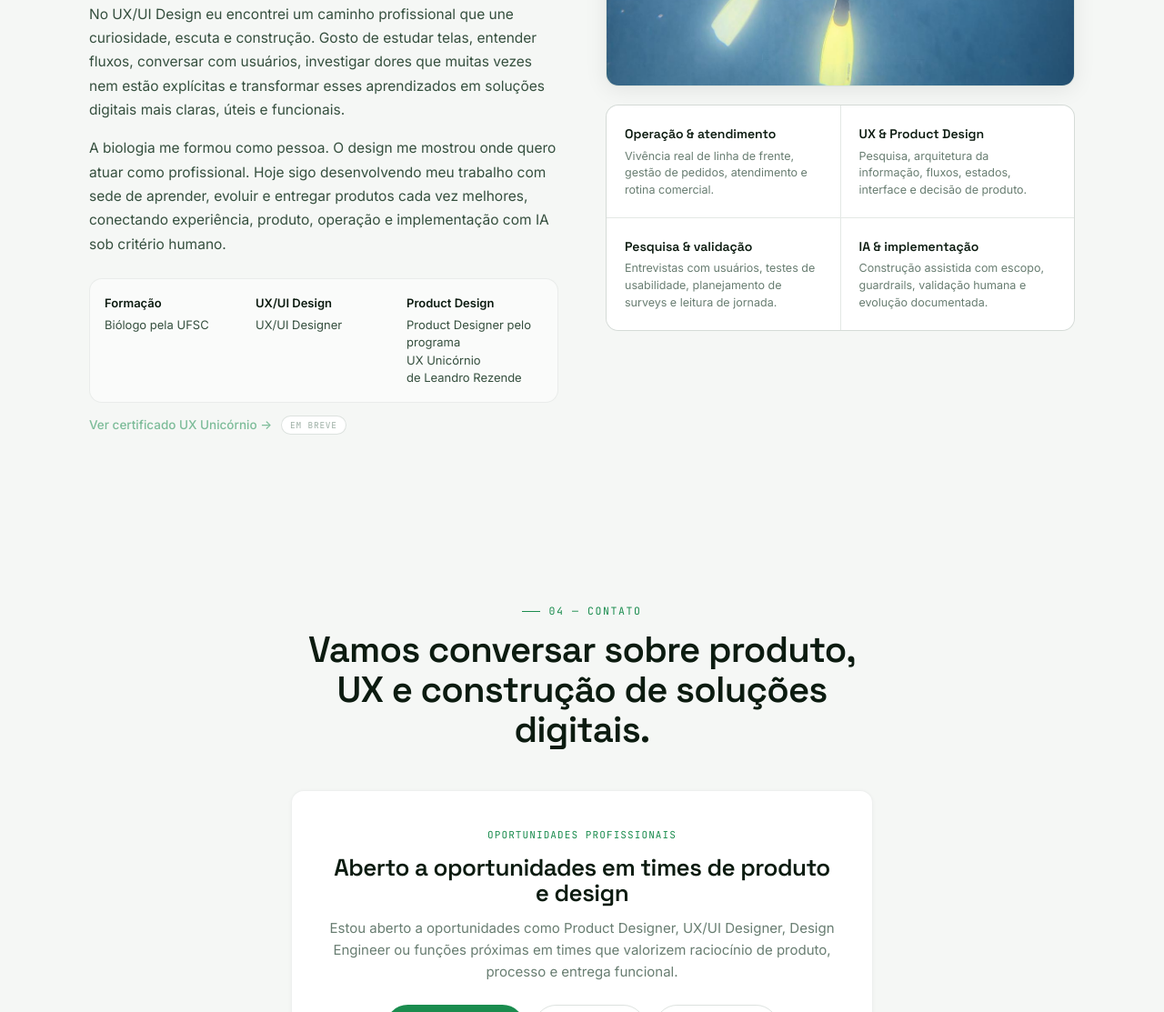
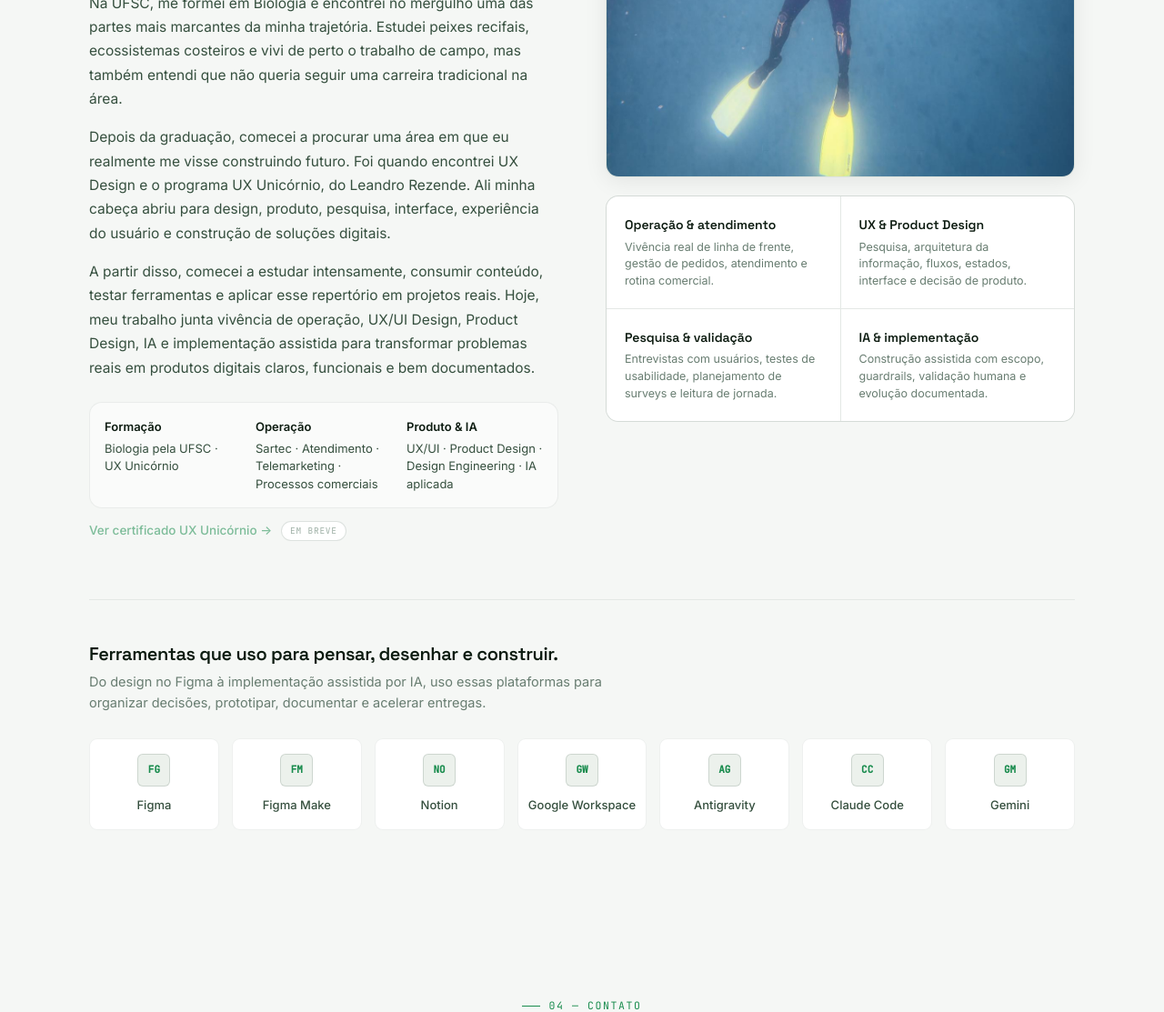
Before and after one commit to Suertesoy/portifolio-lucas-alves-cabral, a plain HTML site: page index.html in a window 1280 px wide. Shown: the part 4513-5626 px from the top of the page at 91% size. Drawn offline with Linux system fonts and the light colour scheme.

Commit message:
feat: update about section and tools block

```diff
--- a/index.html
+++ b/index.html
@@ -553,6 +553,77 @@ section{padding:88px 0;position:relative}
 .rep .rt{font-size:14px;font-weight:600;margin-bottom:4px;font-family:"Space Grotesk"}
 .rep .rd{font-size:12.5px;color:var(--muted);line-height:1.5}
 
+.about-tools {
+  margin-top: 64px;
+  padding-top: 48px;
+  border-top: 1px solid var(--line);
+}
+.about-tools h3 {
+  font-family: "Space Grotesk", sans-serif;
+  font-size: 20px;
+  font-weight: 600;
+  margin-bottom: 8px;
+}
+.about-tools p {
+  color: var(--muted);
+  font-size: 14.5px;
+  line-height: 1.6;
+  margin-bottom: 28px;
+  max-width: 68ch;
+}
+.tools-grid {
+  display: grid;
+  grid-template-columns: repeat(7, 1fr);
+  gap: 14px;
+}
+.tool-card {
+  display: flex;
+  flex-direction: column;
+  align-items: center;
+  justify-content: center;
+  background: var(--bg-elev);
+  border: 1px solid var(--line);
+  border-radius: var(--radius-sm);
+  padding: 16px 8px;
+  text-align: center;
+  transition: transform .3s var(--ease), border-color .3s, box-shadow .3s var(--ease);
+}
+.tool-card:hover {
+  transform: translateY(-2px);
+  border-color: var(--line-green);
+  box-shadow: 0 4px 16px rgba(26,140,78,.08);
+}
+.tool-logo-placeholder {
+  width: 36px;
+  height: 36px;
+  border-radius: 6px;
+  background: var(--bg-elev-2);
+  border: 1px solid var(--line-strong);
+  display: flex;
+  align-items: center;
+  justify-content: center;
+  font-family: "JetBrains Mono", monospace;
+  font-size: 11px;
+  font-weight: 600;
+  color: var(--accent);
+  margin-bottom: 10px;
+}
+.tool-card span {
+  font-size: 13px;
+  font-weight: 500;
+  color: var(--text-soft);
+}
+@media(max-width: 920px) {
+  .tools-grid {
+    grid-template-columns: repeat(4, 1fr);
+  }
+}
+@media(max-width: 520px) {
+  .tools-grid {
+    grid-template-columns: repeat(2, 1fr);
+  }
+}
+
 /* =========================================================
    CONTATO
    ========================================================= */
@@ -917,26 +988,27 @@ footer{border-top:1px solid var(--line);padding:44px 0 38px;margin-top:20px}
   <div class="wrap">
     <div class="sec-head reveal">
       <span class="kicker">03 — Sobre</span>
+      <h2>Alguém que mergulha de cabeça no que gosta.</h2>
     </div>
     <div class="about">
       <div class="reveal">
-        <p class="lead">Antes de trabalhar com produto e interfaces, eu aprendi a observar pessoas, ambientes e sistemas vivos. Sou biólogo pela UFSC, me aproximei do mergulho durante a graduação e carrego dessa trajetória um olhar atento para contexto, comportamento e conexão entre partes.</p>
-        <p>Minha relação com design nasceu também dentro da Sartec, empresa da minha família, onde vivi de perto a rotina de um negócio real. Passei por atendimento, vendas, comunicação, marketing, operação e contato direto com clientes. Foi nesse ambiente que comecei a perceber como organização, clareza e experiência podem mudar a forma como uma empresa funciona.</p>
-        <p>No UX/UI Design eu encontrei um caminho profissional que une curiosidade, escuta e construção. Gosto de estudar telas, entender fluxos, conversar com usuários, investigar dores que muitas vezes nem estão explícitas e transformar esses aprendizados em soluções digitais mais claras, úteis e funcionais.</p>
-        <p>A biologia me formou como pessoa. O design me mostrou onde quero atuar como profissional. Hoje sigo desenvolvendo meu trabalho com sede de aprender, evoluir e entregar produtos cada vez melhores, conectando experiência, produto, operação e implementação com IA sob critério humano.</p>
+        <p class="lead">Cresci dentro da papelaria da minha família, a Sartec. Desde cedo, acompanhei a rotina de atendimento, pedidos, clientes, loja, telemarketing, processos comerciais e tudo aquilo que faz uma operação funcionar no dia a dia. Mesmo durante a faculdade, continuei ajudando de forma remota sempre que podia, principalmente em demandas de comunicação, mídia, atendimento e organização.</p>
+        <p>Na UFSC, me formei em Biologia e encontrei no mergulho uma das partes mais marcantes da minha trajetória. Estudei peixes recifais, ecossistemas costeiros e vivi de perto o trabalho de campo, mas também entendi que não queria seguir uma carreira tradicional na área.</p>
+        <p>Depois da graduação, comecei a procurar uma área em que eu realmente me visse construindo futuro. Foi quando encontrei UX Design e o programa UX Unicórnio, do Leandro Rezende. Ali minha cabeça abriu para design, produto, pesquisa, interface, experiência do usuário e construção de soluções digitais.</p>
+        <p>A partir disso, comecei a estudar intensamente, consumir conteúdo, testar ferramentas e aplicar esse repertório em projetos reais. Hoje, meu trabalho junta vivência de operação, UX/UI Design, Product Design, IA e implementação assistida para transformar problemas reais em produtos digitais claros, funcionais e bem documentados.</p>
         <div class="about-credentials" aria-label="Base e repertório profissional">
           <div class="about-credentials-grid">
             <div>
               <strong>Formação</strong>
-              <span>Biólogo pela UFSC</span>
+              <span>Biologia pela UFSC · <span style="white-space: nowrap;">UX Unicórnio</span></span>
             </div>
             <div>
-              <strong>UX/UI Design</strong>
-              <span>UX/UI Designer</span>
+              <strong>Operação</strong>
+              <span>Sartec · Atendimento · Telemarketing · Processos comerciais</span>
             </div>
             <div>
-              <strong>Product Design</strong>
-              <span>Product Designer pelo programa <span style="white-space: nowrap;">UX Unicórnio</span> de Leandro Rezende</span>
+              <strong>Produto &amp; IA</strong>
+              <span>UX/UI · Product Design · Design Engineering · IA aplicada</span>
             </div>
           </div>
         </div>
@@ -972,6 +1044,41 @@ footer{border-top:1px solid var(--line);padding:44px 0 38px;margin-top:20px}
             <div class="rt">IA &amp; implementação</div>
             <div class="rd">Construção assistida com escopo, guardrails, validação humana e evolução documentada.</div>
           </div>
+        </div>
+      </div>
+    </div>
+
+    <div class="about-tools reveal">
+      <h3>Ferramentas que uso para pensar, desenhar e construir.</h3>
+      <p>Do design no Figma à implementação assistida por IA, uso essas plataformas para organizar decisões, prototipar, documentar e acelerar entregas.</p>
+      <div class="tools-grid">
+        <div class="tool-card">
+          <div class="tool-logo-placeholder">FG</div>
+          <span>Figma</span>
+        </div>
+        <div class="tool-card">
+          <div class="tool-logo-placeholder">FM</div>
+          <span>Figma Make</span>
+        </div>
+        <div class="tool-card">
+          <div class="tool-logo-placeholder">NO</div>
+          <span>Notion</span>
+        </div>
+        <div class="tool-card">
+          <div class="tool-logo-placeholder">GW</div>
+          <span>Google Workspace</span>
+        </div>
+        <div class="tool-card">
+          <div class="tool-logo-placeholder">AG</div>
+          <span>Antigravity</span>
+        </div>
+        <div class="tool-card">
+          <div class="tool-logo-placeholder">CC</div>
+          <span>Claude Code</span>
+        </div>
+        <div class="tool-card">
+          <div class="tool-logo-placeholder">GM</div>
+          <span>Gemini</span>
         </div>
       </div>
     </div>
```
